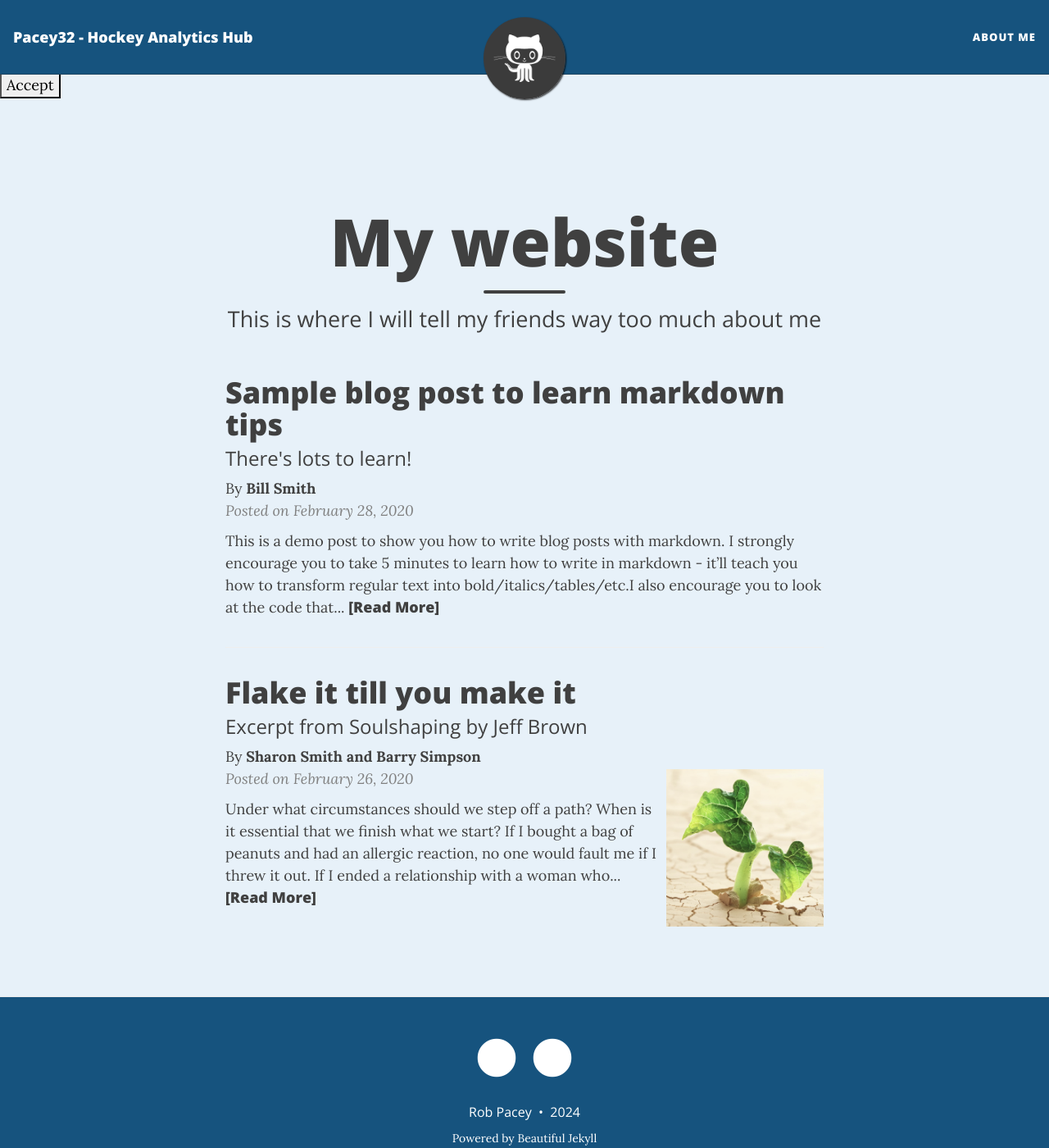
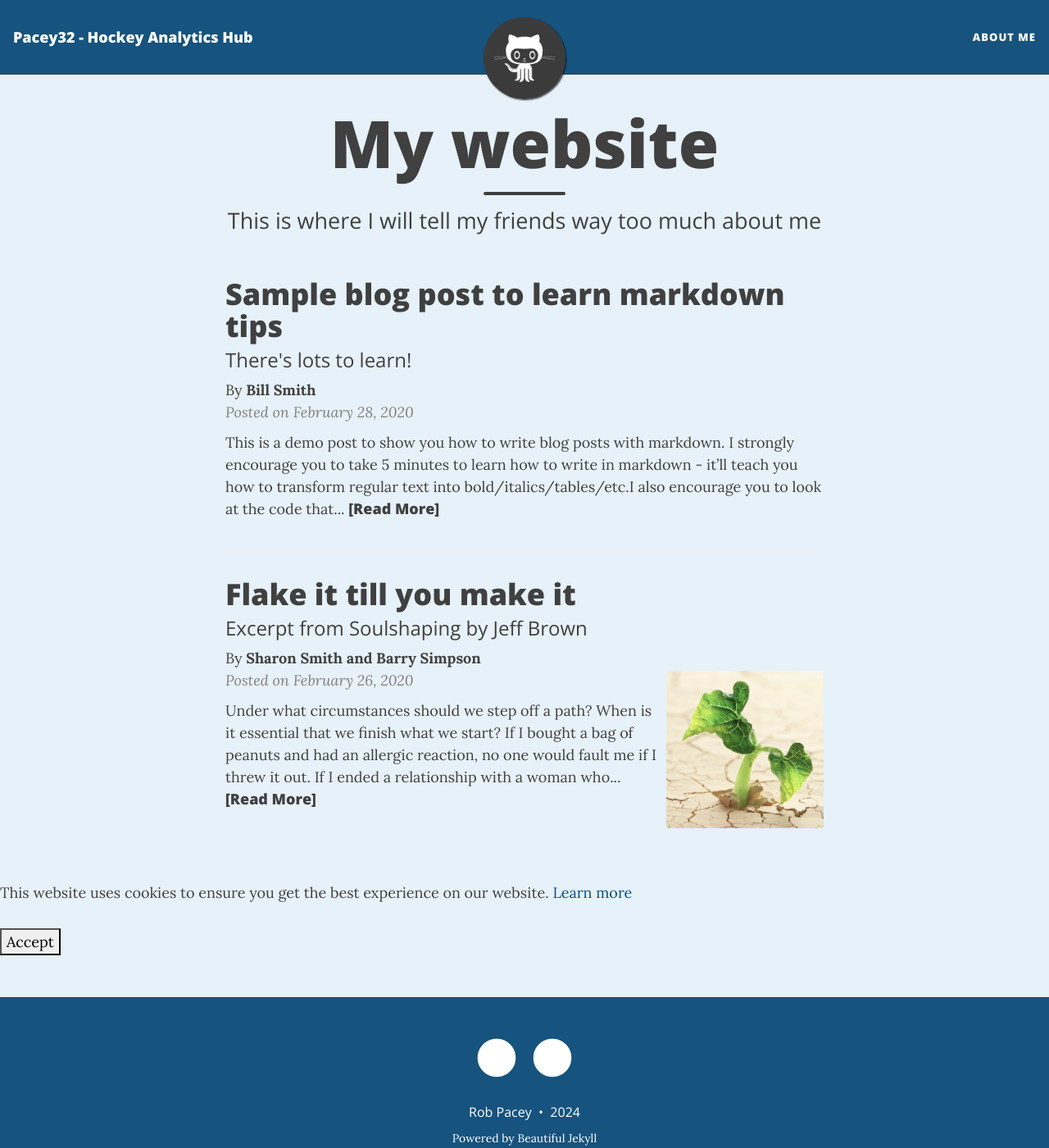
Before and after one commit to robpacey32/robpacey32.github.io, a Jekyll site: the page built from index.html, in a window 1280 px wide and 1400 px high. Shown: the whole window at 82% size. Built offline with Jekyll 4.4.1, drawn with Linux system fonts in a browser that asks for light colours; nearby versions of some CDN libraries; the list of posts is cut into pages by our own code.

Commit message:
Update base.html

```diff
--- a/_layouts/base.html
+++ b/_layouts/base.html
@@ -25,7 +25,6 @@ common-js:
 {% include head.html %}
 
 <body>
-  {% include consent-banner.html %}
 
   {% include gtm_body.html %}
 
@@ -33,6 +32,8 @@ common-js:
 
   {{ content }}
 
+  {% include consent-banner.html %}
+
   {% include footer.html %}
 
   {% include footer-scripts.html %}
```
